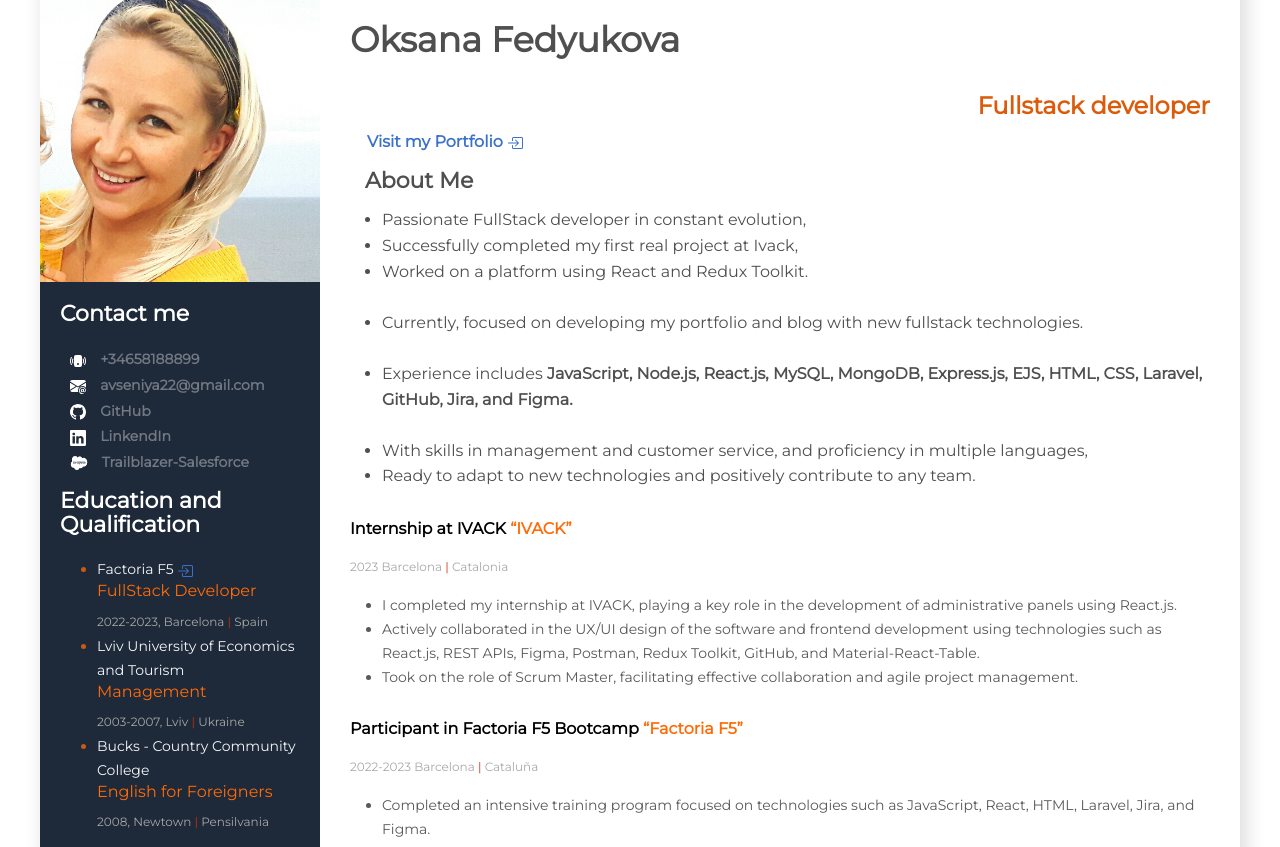
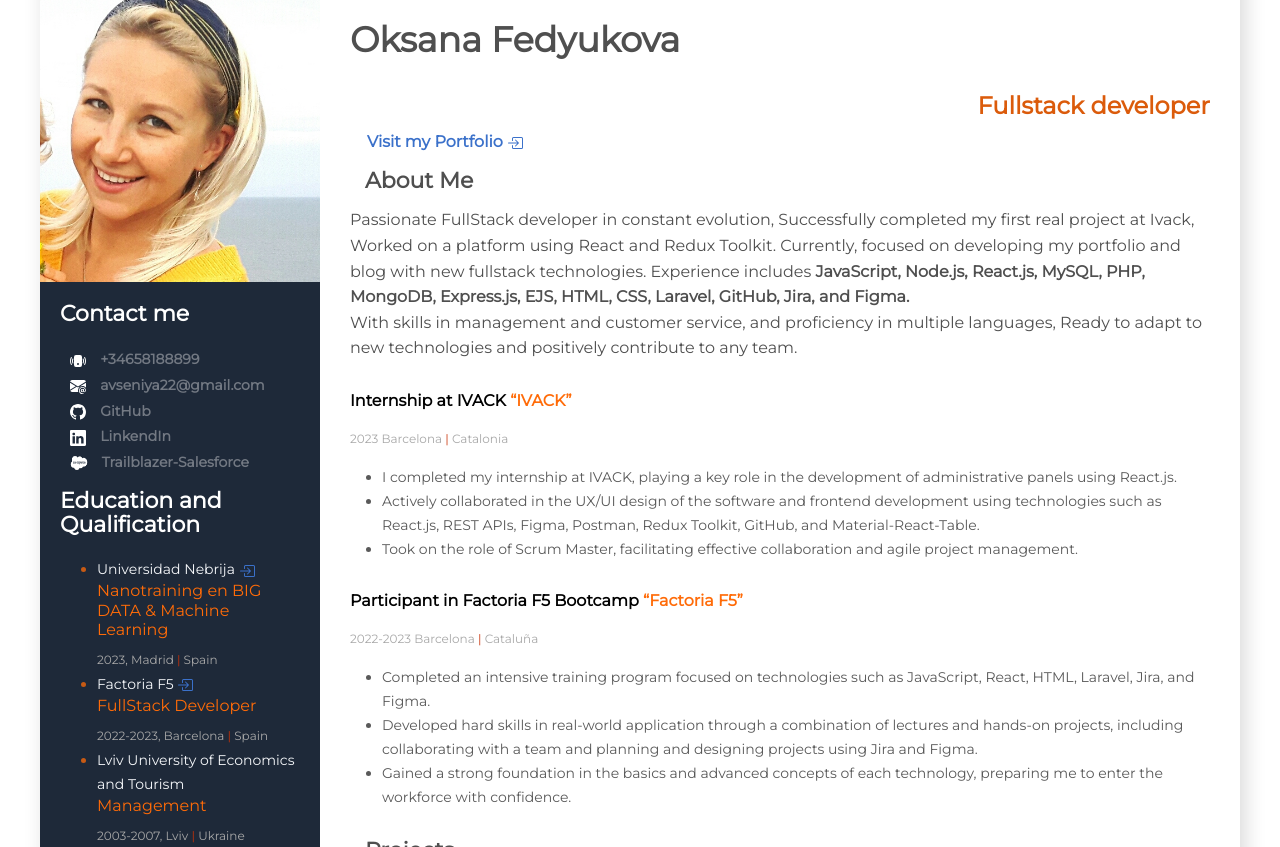
Before and after one commit to OksanaFedyukova/CV, a plain HTML site: page ingles.html in a window 1280 px wide. Shown: the part 91-938 px from the top of the page. Drawn offline with nearby package versions, Linux system fonts and the light colour scheme.

Commit message:
add course bigdata

```diff
--- a/ingles.html
+++ b/ingles.html
@@ -83,10 +83,26 @@ rel="stylesheet"
           <div class="soft-skill-container">
             <h3 class="soft-skill-title">Education and Qualification</h3>
             <ul>
+              <li class="soft-skill-item">
+                <span class="soft-skill-text"> Universidad Nebrija
 
+                  <a href="https://www.linkedin.com/in/oksana-fedyukova/overlay/1635554674091/single-media-viewer/?profileId=ACoAABhcOL4BuZ8H__wc2PCueQeus51qlp72qpA" target="_blank">
+                    <svg xmlns="http://www.w3.org/2000/svg" width="16" height="16" fill="currentColor" class="bi bi-box-arrow-in-right" viewBox="0 0 16 16">
+                      <path fill-rule="evenodd" d="M6 3.5a.5.5 0 0 1 .5-.5h8a.5.5 0 0 1 .5.5v9a.5.5 0 0 1-.5.5h-8a.5.5 0 0 1-.5-.5v-2a.5.5 0 0 0-1 0v2A1.5 1.5 0 0 0 6.5 14h8a1.5 1.5 0 0 0 1.5-1.5v-9A1.5 1.5 0 0 0 14.5 2h-8A1.5 1.5 0 0 0 5 3.5v2a.5.5 0 0 0 1 0v-2z"/>
+                      <path fill-rule="evenodd" d="M11.854 8.354a.5.5 0 0 0 0-.708l-3-3a.5.5 0 1 0-.708.708L10.293 7.5H1.5a.5.5 0 0 0 0 1h8.793l-2.147 2.146a.5.5 0 0 0 .708.708l3-3z"/>
+                    </svg>
+                  </a>
+                </span>
+
+                <h6 class="profession-company">Nanotraining en BIG DATA & Machine Learning</h6>
+                <span class="profession-time"
+                  >2023, Madrid
+                  <span class="profession-divider">|</span> Spain</span
+                >
+              </li>
               <li class="soft-skill-item">
                 <span class="soft-skill-text">Factoria F5
-                  <a href="https://www.linkedin.com/in/oksana-fedyukova/overlay/1635520728218/single-media-viewer/?profileId=ACoAABhcOL4BuZ8H__wc2PCueQeus51qlp72qpA">
+                  <a href="https://www.linkedin.com/in/oksana-fedyukova/overlay/1635520728218/single-media-viewer/?profileId=ACoAABhcOL4BuZ8H__wc2PCueQeus51qlp72qpA" target="_blank">
                     <svg xmlns="http://www.w3.org/2000/svg" width="16" height="16" fill="currentColor" class="bi bi-box-arrow-in-right" viewBox="0 0 16 16">
                       <path fill-rule="evenodd" d="M6 3.5a.5.5 0 0 1 .5-.5h8a.5.5 0 0 1 .5.5v9a.5.5 0 0 1-.5.5h-8a.5.5 0 0 1-.5-.5v-2a.5.5 0 0 0-1 0v2A1.5 1.5 0 0 0 6.5 14h8a1.5 1.5 0 0 0 1.5-1.5v-9A1.5 1.5 0 0 0 14.5 2h-8A1.5 1.5 0 0 0 5 3.5v2a.5.5 0 0 0 1 0v-2z"/>
                       <path fill-rule="evenodd" d="M11.854 8.354a.5.5 0 0 0 0-.708l-3-3a.5.5 0 1 0-.708.708L10.293 7.5H1.5a.5.5 0 0 0 0 1h8.793l-2.147 2.146a.5.5 0 0 0 .708.708l3-3z"/>
@@ -243,19 +259,16 @@ rel="stylesheet"
         <div>
           <h3 class="about-me-title">About Me</h3>
           <div>
-            <ul class="profession-duties">
-              <li>Passionate FullStack developer in constant evolution,</li>
-              <li>Successfully completed my first real project at Ivack,</li>
-              <li>Worked on a platform using React and Redux Toolkit.</li>
-              <br>
-              <li>Currently, focused on developing my portfolio and blog with new fullstack technologies.</li>
-              <br>
-              <li>Experience includes <strong>JavaScript, Node.js, React.js, MySQL, MongoDB, Express.js, EJS, HTML, CSS, Laravel, GitHub, Jira, and Figma.</strong></li>
-              <br>
-              <li>With skills in management and customer service, and proficiency in multiple languages,</li>
-              <li>Ready to adapt to new technologies and positively contribute to any team.</li>
-          </ul>
-           </ul>
+            <p class="profession-duties">
+              Passionate FullStack developer in constant evolution,
+                Successfully completed my first real project at Ivack,
+                Worked on a platform using React and Redux Toolkit.
+                Currently, focused on developing my portfolio and blog with new fullstack technologies.
+                Experience includes <strong>JavaScript, Node.js, React.js, MySQL, PHP, MongoDB, Express.js, EJS, HTML, CSS, Laravel, GitHub, Jira, and Figma.</strong>
+                <br>
+              With skills in management and customer service, and proficiency in multiple languages,
+                Ready to adapt to new technologies and positively contribute to any team.
+            </p>
 
 
              <!--sofr skills-->
```
Also changed, not shown: spain.html (+20 -3 lines).
